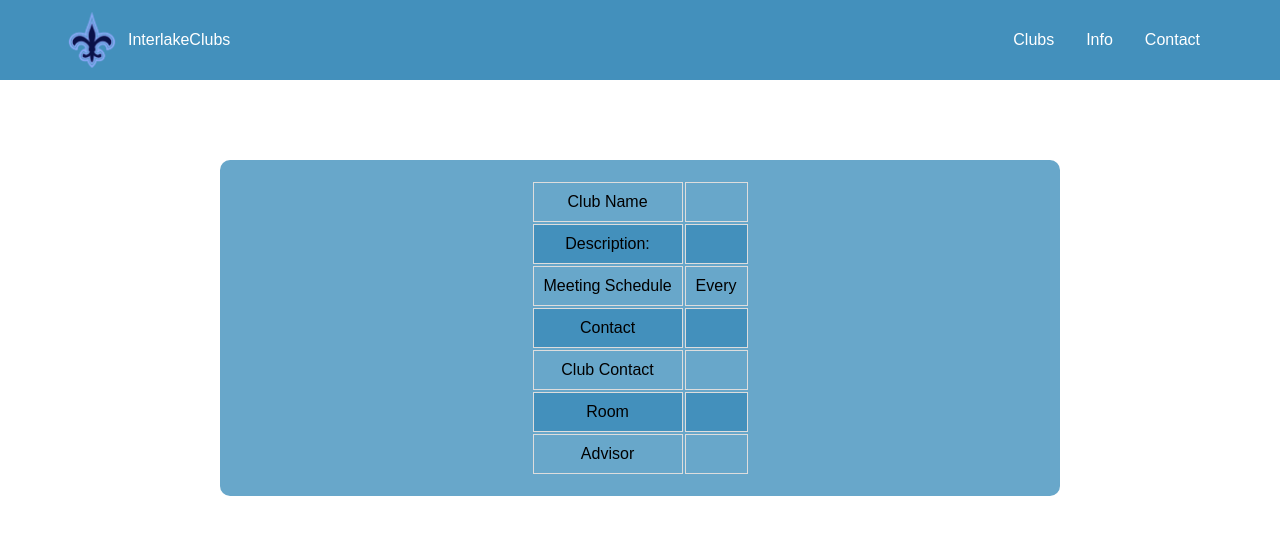
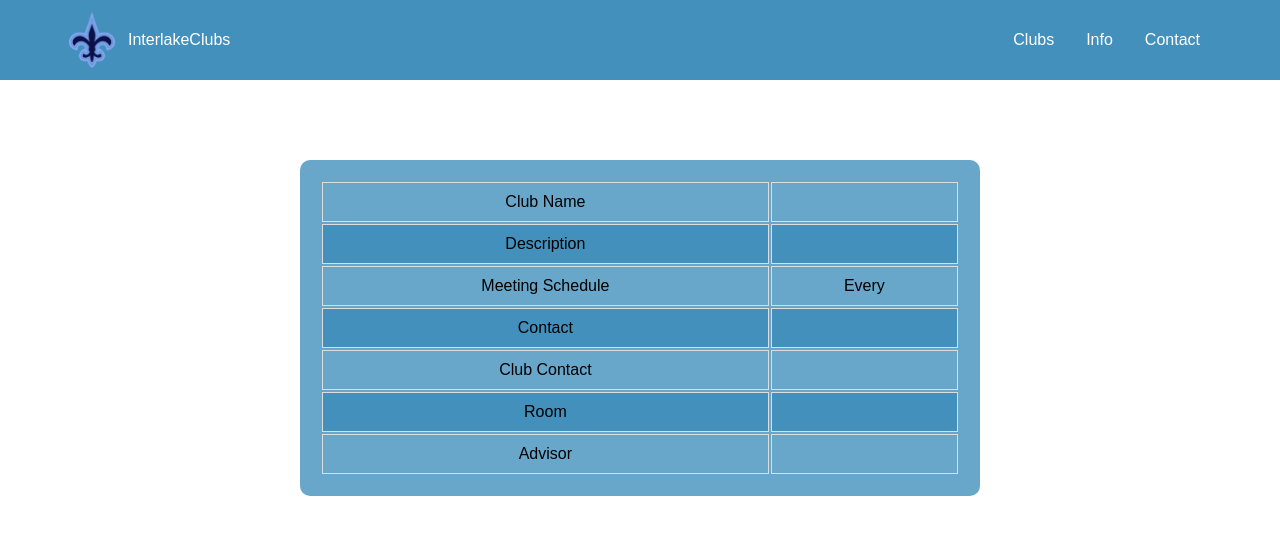
Before and after one commit to InterlakeProgrammingClub/ihsClubSite, a Next.js app: page /404 in a window 1280 px wide. Shown: the top 534 px of the page. Built offline with nearby package versions, Linux system fonts and the light colour scheme; a web font is replaced by a local one.

Commit message:
small clubs update

```diff
--- a/src/components/Navbar.jsx
+++ b/src/components/Navbar.jsx
@@ -20,11 +20,24 @@ export default function Navbar() {
 				<div className={styles.dropdown}>
 					<Link href="/clubs">Clubs</Link>
 					<div className={styles.dropdowncontent}>
-						{data.map((item, index) => (
-							<Link href={item.route} key={index}>
-								{item.name}
-							</Link>
-						))}
+						{data
+							.reduce((chunks, item, index) => {
+								const chunkIndex = Math.floor(index / 5);
+
+								if (!chunks[chunkIndex]) chunks[chunkIndex] = [];
+								chunks[chunkIndex].push(item);
+
+								return chunks;
+							}, [])
+							.map((chunk, chunkIndex) => (
+								<div key={chunkIndex} className={styles.dropdownContainer}>
+									{chunk.map((item, index) => (
+										<Link href={item.route} key={index}>
+											{item.name}
+										</Link>
+									))}
+								</div>
+							))}
 					</div>
 				</div>
 				<Link href="/info">Info</Link>
--- a/src/json/clubs.json
+++ b/src/json/clubs.json
@@ -53,5 +53,16 @@
 		"advisor": "Weiker and Thoreson",
 		"day": "Tuesday",
 		"image": "/logos/deca.png"
+	},
+	{
+		"name": "Research & Science Fair Club",
+		"description": "We guide students through the start-to-finish process of doing college-level research and presenting it at science fairs, all the way to ISEF! We provide one-on-one mentoring by experts (former ISEF qualifiers) to help you reach your goals. You do not have to compete in fairs to join, anyone is welcome! There will be food every meeting!!!",
+		"route": "/rsf",
+		"contact": "s-aggarwald@bsd405.org",
+		"clubcontact": "interlakersf@gmail.com",
+		"room": "Portable 1",
+		"advisor": "Kessler",
+		"day": "Tuesday",
+		"image": "/logos/rsf.png"
 	}
 ]
--- a/src/pages/[club].jsx
+++ b/src/pages/[club].jsx
@@ -31,7 +31,6 @@ export default function ClubPage({ club }) {
 				<Navbar />
 				<div className={styles.title}>
 					<h1>{info.name}</h1>
-				</div>
 
 					<div className={styles.infoTable}>
 						<table>
@@ -41,7 +40,7 @@ export default function ClubPage({ club }) {
 									<td>{info?.name}</td>
 								</tr>
 								<tr>
-								<td>Description:</td>
+									<td>Description</td>
 									<td>{info?.description}</td>
 								</tr>
 								<tr>
@@ -83,6 +82,7 @@ export default function ClubPage({ club }) {
 							</tbody>
 						</table>
 					</div>
+				</div>
 			</main>
 		</>
 	);
--- a/src/pages/contact.jsx
+++ b/src/pages/contact.jsx
@@ -58,7 +58,7 @@ export default function Contact() {
 							<h1>Don&apos;t see your club listed?</h1>
 							<iframe
 								src={url}
-								allowFullScreen="true"
+								allowFullScreen={true}
 								webkitallowfullscreen="true"
 								mozallowfullscreen="true"
 								msallowfullscreen="true"
--- a/src/styles/Components.module.css
+++ b/src/styles/Components.module.css
@@ -52,10 +52,12 @@
 	display: none;
 	position: absolute;
 	min-width: 160px;
-	max-height: 50vh;
+	max-height: 50rem;
 	box-shadow: 0px 8px 16px 0px rgba(0, 0, 0, 0.2);
 	z-index: 1;
-  background-color: var(--container-bg);
+	background-color: var(--container-bg);
+	flex-direction: row-reverse;
+	right: 0px;
 }
 
 .dropdowncontent a {
@@ -73,9 +75,6 @@
 .dropdown:hover .dropdowncontent {
 	animation: delayfade 0.2s;
 	display: flex;
-	flex-direction: column;
-	flex-wrap: column;
-	width: 100%;
 }
 
 @keyframes delayfade {
--- a/src/styles/[club].module.css
+++ b/src/styles/[club].module.css
@@ -15,12 +15,11 @@
 	background-color: var(--table-bg);
 	padding: 20px;
 	border-radius: 10px;
-	width: 50rem;
-	margin: 0 auto;
 }
 
 .infoTable table {
 	margin: 0 auto;
+	width: 50vw;
 }
 
 .infoTable table th,
```
Also changed, not shown: public/logos/rsf.png (added). Lines whose indentation alone changed are shown as unchanged.
